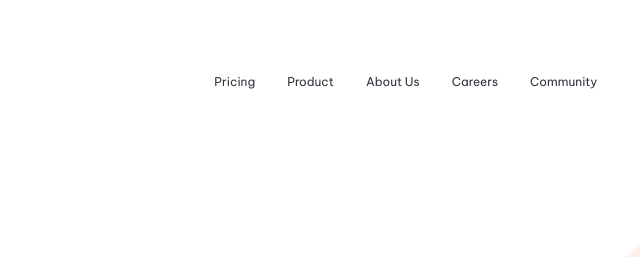
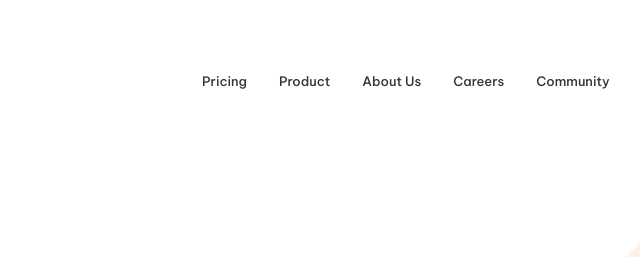
Before and after one commit to developer-773/Tailwind-Praktika--29.08.2022-, a website: page src/index.html in a window 1280 px wide. Shown: the top 257 px of the page, 212-852 px from the left. Drawn offline with Linux system fonts and the light colour scheme.

Commit message:
Changed some styles

```diff
--- a/src/index.html
+++ b/src/index.html
@@ -7,7 +7,7 @@
     <meta name="viewport" content="width=device-width, initial-scale=1.0">
     <title>Manage</title>
     <link rel="stylesheet" href="./main.css">
-    <!-- bg-[url(/src/image/bg-oval.svg),_url(/src/image/bg-oval2.svg)] bg-[position:center_bottom,_right_-15px_bottom_-20px,_left_0px_bottom_0px]  -->
+    <link rel="icon" href="/src/image/icon.svg">
 </head>
 <body class="flex flex-col body font-body bg-no-repeat bg-[url(/src/image/bg-oval.svg),_url(/src/image/bg-oval2.svg)]">
     <header class="header">
--- a/src/styles.css
+++ b/src/styles.css
@@ -136,7 +136,6 @@
 }
 
 
-
 @media only screen and (min-width: 577px) and (max-width: 767px) {
     .bg-\[url\(\/src\/image\/bg-oval\.svg\)\2c _url\(\/src\/image\/bg-oval2\.svg\)\] {
         background-size: 100% , 100%;
@@ -225,8 +224,8 @@ input:not(:placeholder-shown):not(:focus):invalid+.required-txt {
     }
 
     .sitenav__link {
-        font-size: 12px;
-        font-weight: 400;
+        font-size: 13px;
+        font-weight: 500;
         line-height: 14px;
         color: #33323d
     }
```
Also changed, not shown: src/main.css, src/main.min.css (deleted).
